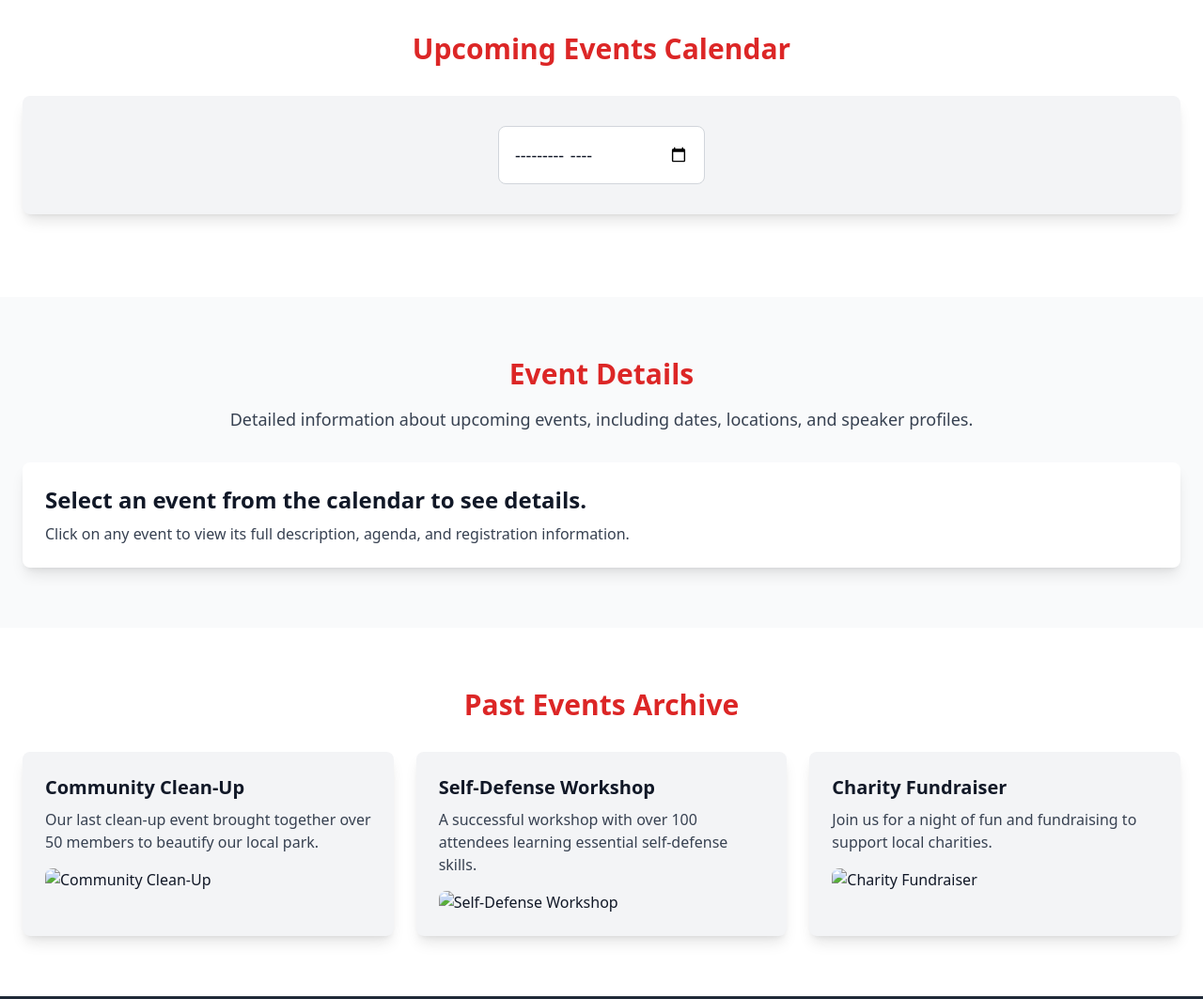
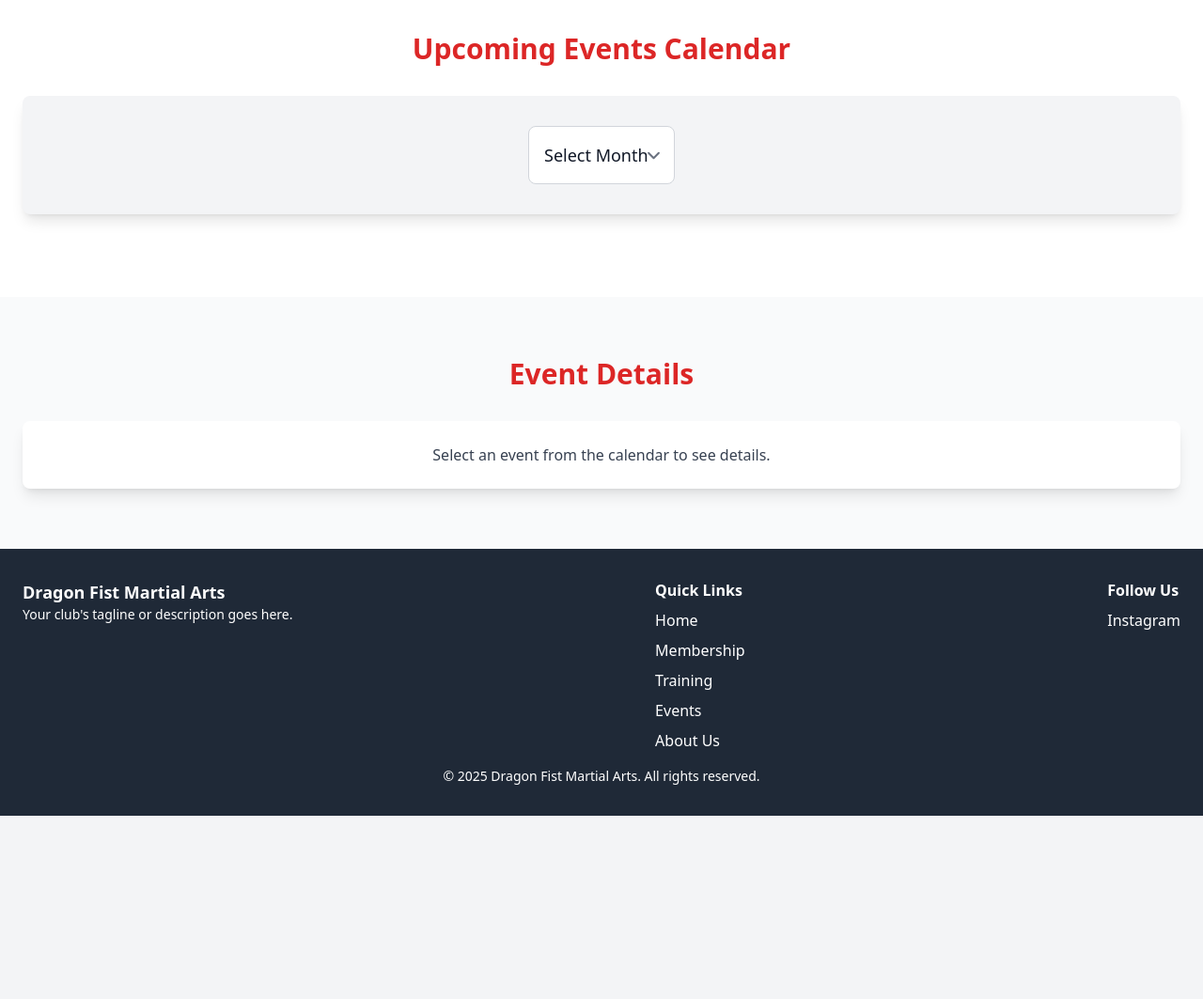
Before and after one commit to Sushanth1425/dragon-fist-website, a website: page index.html in a window 1280 px wide. Shown: the part 100-1163 px from the top of the page at 94% size. After the commit the page ends 968 px from the top, so only its background shows below. Drawn offline with nearby package versions, Linux system fonts and the light colour scheme.

Commit message:
Event details updated via html

```diff
--- a/index.html
+++ b/index.html
@@ -12,7 +12,6 @@
   <!-- Up Navigation Bar -->
   <nav class="bg-gray-800 text-white py-4">
     <div class="container mx-auto flex justify-between items-center px-6">
-    <!-- Hamburger Menu Icon -->
       <div>
         <button id="menu-toggle" class="focus:outline-none">
           <svg class="w-8 h-8" fill="none" stroke="currentColor" viewBox="0 0 24 24" xmlns="http://www.w3.org/2000/svg">
@@ -20,82 +19,92 @@
           </svg>
         </button>
       </div>
-
-    <!-- Training Link -->
       <div class="hidden md:flex space-x-5">
         <a href="index3.html" class="text-lg hover:text-red-600">Home</a>
         <a href="index.html" class="text-lg hover:text-red-600">Events</a>
         <a href="index5.html" class="text-lg hover:text-red-600">Training</a>
       </div>
-<div class="md:hidden">
-  <a href="index5.html" class="text-lg hover:text-red-600">Training</a>
-</div>
     </div>
   </nav>
-  <!-- Sidebar (hidden by default) -->
-  <div id="sidebar" class="fixed inset-0 bg-gray-800 bg-opacity-75 z-50 hidden">
-    <div class="flex justify-end p-4">
-      <button id="close-sidebar" class="text-white">
-        <svg class="w-8 h-8" fill="none" stroke="currentColor" viewBox="0 0 24 24" xmlns="http://www.w3.org/2000/svg">
-          <path stroke-linecap="round" stroke-linejoin="round" stroke-width="2" d="M6 18L18 6M6 6l12 12"></path>
-        </svg>
-      </button>
-    </div>
-    <div class="flex flex-col items-center mt-10">
-      <a href="index3.html" class="text-white text-lg hover:text-red-600 mb-4">Home</a>
-      <a href="index4.html" class="text-white text-lg hover:text-red-600 mb-4">Membership</a>
-      <a href="index5.html" class="text-white text-lg hover:text-red-600 mb-4">Training</a>
-      <a href="index.html" class="text-white text-lg hover:text-red-600 mb-4">Events</a>
-      <a href="index6.html" class="text-white text-lg hover:text-red-600 mb-4">About Us</a>
-    </div>
-  </div>
 
+  <!-- Events Section -->
   <section class="py-16 bg-white" id="upcoming-events">
     <div class="container mx-auto px-6">
       <h2 class="text-3xl font-bold text-center text-red-600 mb-8">Upcoming Events Calendar</h2>
       <div class="bg-gray-100 p-8 rounded-lg shadow-lg flex justify-center items-center">
-        <input type="month" id="calendar" class="p-4 text-lg border border-gray-300 rounded-lg" onchange="loadEventsForMonth()" />
+        <select id="event-month" class="p-4 text-lg border border-gray-300 rounded-lg" onchange="loadEvents()">
+          <option value="">Select Month</option>
+          <option value="2025-01">January 2025</option>
+          <option value="2025-02">February 2025</option>
+          <option value="2025-03">March 2025</option>
+          <option value="2025-04">April 2025</option>
+        </select>
       </div>
       <div id="events-list" class="mt-6 grid gap-6 sm:grid-cols-1 md:grid-cols-2 lg:grid-cols-3">
-        <!-- Event items will be dynamically loaded here -->
+        <!-- Events will be dynamically loaded here -->
       </div>
     </div>
   </section>
 
-  <section class="py-16 bg-gray-50" id="event-details">
-    <div class="container mx-auto px-6 text-center">
-      <h2 class="text-3xl font-bold text-red-600 mb-4">Event Details</h2>
-      <p class="text-lg text-gray-700 mb-8">Detailed information about upcoming events, including dates, locations, and speaker profiles.</p>
-      <div id="event-info" class="bg-white p-6 rounded-lg shadow-lg text-left">
-        <h3 class="text-2xl font-bold mb-2">Select an event from the calendar to see details.</h3>
-        <p class="text-gray-700">Click on any event to view its full description, agenda, and registration information.</p>
+  <!-- Event Details Section -->
+  <section class="py-16 bg-gray-50">
+    <div class="container mx-auto px-6">
+      <h2 class="text-3xl font-bold text-center text-red-600 mb-8">Event Details</h2>
+      <div id="event-details" class="text-center bg-white p-6 rounded-lg shadow-lg">
+        <p class="text-gray-700">Select an event from the calendar to see details.</p>
       </div>
     </div>
   </section>
 
-    <section class="py-16 bg-white" id="past-events">
-      <div class="container mx-auto px-6">
-        <h2 class="text-3xl font-bold text-center text-red-600 mb-8">Past Events Archive</h2>
-        <div class="grid gap-6 sm:grid-cols-1 md:grid-cols-2 lg:grid-cols-3">
-          <div class="bg-gray-100 p-6 rounded-lg shadow-lg hover:shadow-xl transition-shadow duration-300">
-            <h4 class="text-xl font-bold mb-2">Community Clean-Up</h4>
-            <p class="text-gray-700">Our last clean-up event brought together over 50 members to beautify our local park.</p>
-            <img src="cleanup.jpg" alt="Community Clean-Up" class="mt-4 rounded-lg">
-          </div>
-          <div class="bg-gray-100 p-6 rounded-lg shadow-lg hover:shadow-xl transition-shadow duration-300">
-            <h4 class="text-xl font-bold mb-2">Self-Defense Workshop</h4>
-            <p class="text-gray-700">A successful workshop with over 100 attendees learning essential self-defense skills.</p>
-            <img src="workshop.jpg" alt="Self-Defense Workshop" class="mt-4 rounded-lg">
-          </div>
-          <div class="bg-gray-100 p-6 rounded-lg shadow-lg hover:shadow-xl transition-shadow duration-300">
-            <h4 class="text-xl font-bold mb-2">Charity Fundraiser</h4>
-            <p class="text-gray-700">Join us for a night of fun and fundraising to support local charities.</p>
-            <img src="fundraiser.jpg" alt="Charity Fundraiser" class="mt-4 rounded-lg">
-          </div>
-        </div>
-      </div>
-    </section>
+  <script>
+    const events = {
+      "2025-01": [
+        { title: "New Year Celebration", date: "2025-01-01", description: "Celebrate the New Year with us!" },
+        { title: "Martial Arts Workshop", date: "2025-01-15", description: "Learn from the best in this workshop." }
+      ],
+      "2025-02": [
+        { title: "Valentine's Day Special", date: "2025-02-14", description: "A day full of love and fun activities." }
+      ],
+      "2025-03": [],
+      "2025-04": []
+    };
 
+    function loadEvents() {
+      const month = document.getElementById("event-month").value;
+      const eventsList = document.getElementById("events-list");
+      const eventDetails = document.getElementById("event-details");
+
+      eventsList.innerHTML = ""; // Clear the previous list
+      eventDetails.innerHTML = '<p class="text-gray-700">Select an event from the calendar to see details.</p>'; // Reset event details
+
+      if (events[month] && events[month].length > 0) {
+        events[month].forEach((event, index) => {
+          const eventCard = document.createElement("div");
+          eventCard.className = "bg-white p-6 rounded-lg shadow-lg cursor-pointer";
+          eventCard.innerHTML = `
+            <h4 class="text-xl font-bold mb-2">${event.title}</h4>
+            <p class="text-gray-700">${event.date}</p>
+            <p class="text-gray-700">${event.description}</p>
+          `;
+
+          eventCard.onclick = () => {
+            eventDetails.innerHTML = `
+              <h4 class="text-xl font-bold mb-2">${event.title}</h4>
+              <p class="text-gray-700">${event.date}</p>
+              <p class="text-gray-700">${event.description}</p>
+            `;
+          };
+
+          eventsList.appendChild(eventCard);
+        });
+      } else {
+        const noEventMessage = document.createElement("div");
+        noEventMessage.className = "text-center text-gray-700 p-6";
+        noEventMessage.textContent = "No events scheduled yet.";
+        eventsList.appendChild(noEventMessage);
+      }
+    }
+  </script>
     <!-- Footer -->
     <footer class="bg-gray-800 text-white py-8">
       <div class="container mx-auto px-6">
@@ -124,7 +133,6 @@
         </div>
       </div>
     </footer>
-
   <!-- Go-Up Button -->
   <button id="goUp" class="fixed bottom-5 right-5 bg-red-600 text-white p-3 rounded-full shadow-lg hover:bg-red-700 transition duration-300 hidden">
     ↑
```
Lines whose indentation alone changed are shown as unchanged.
